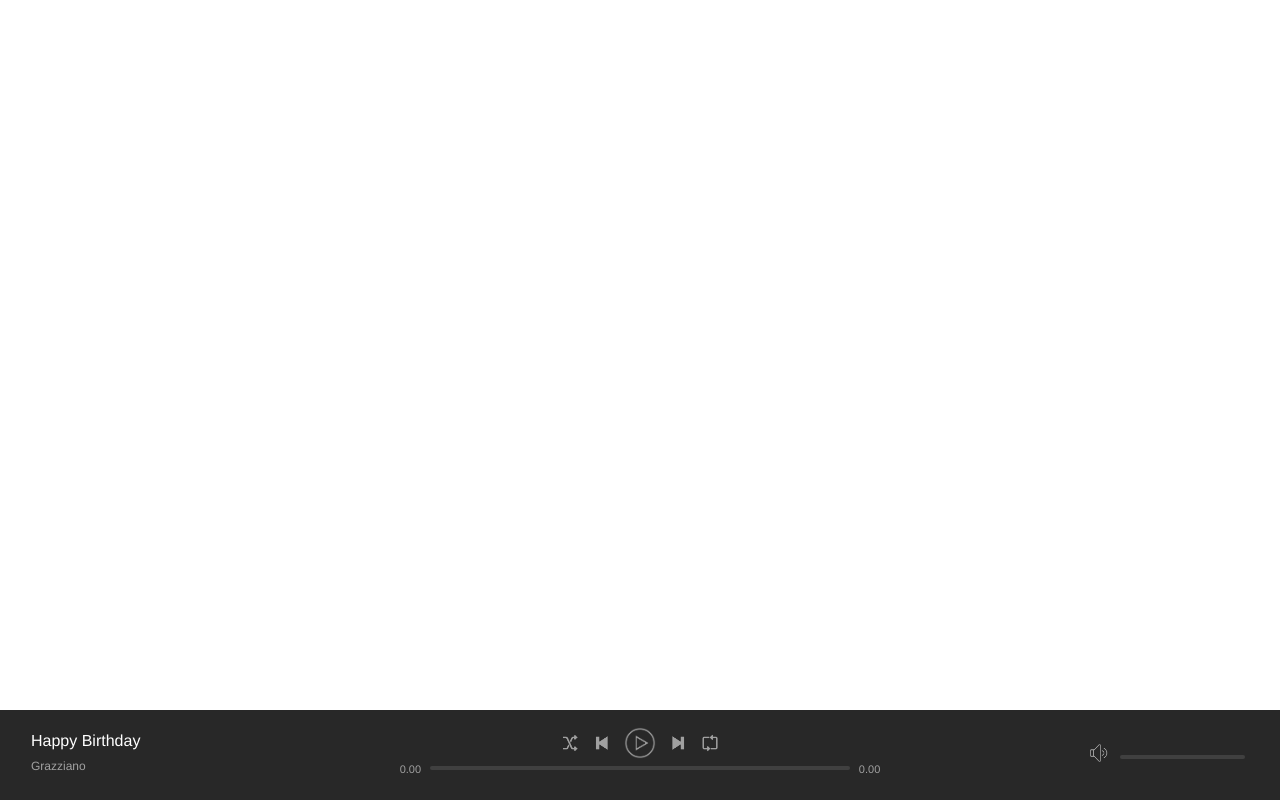
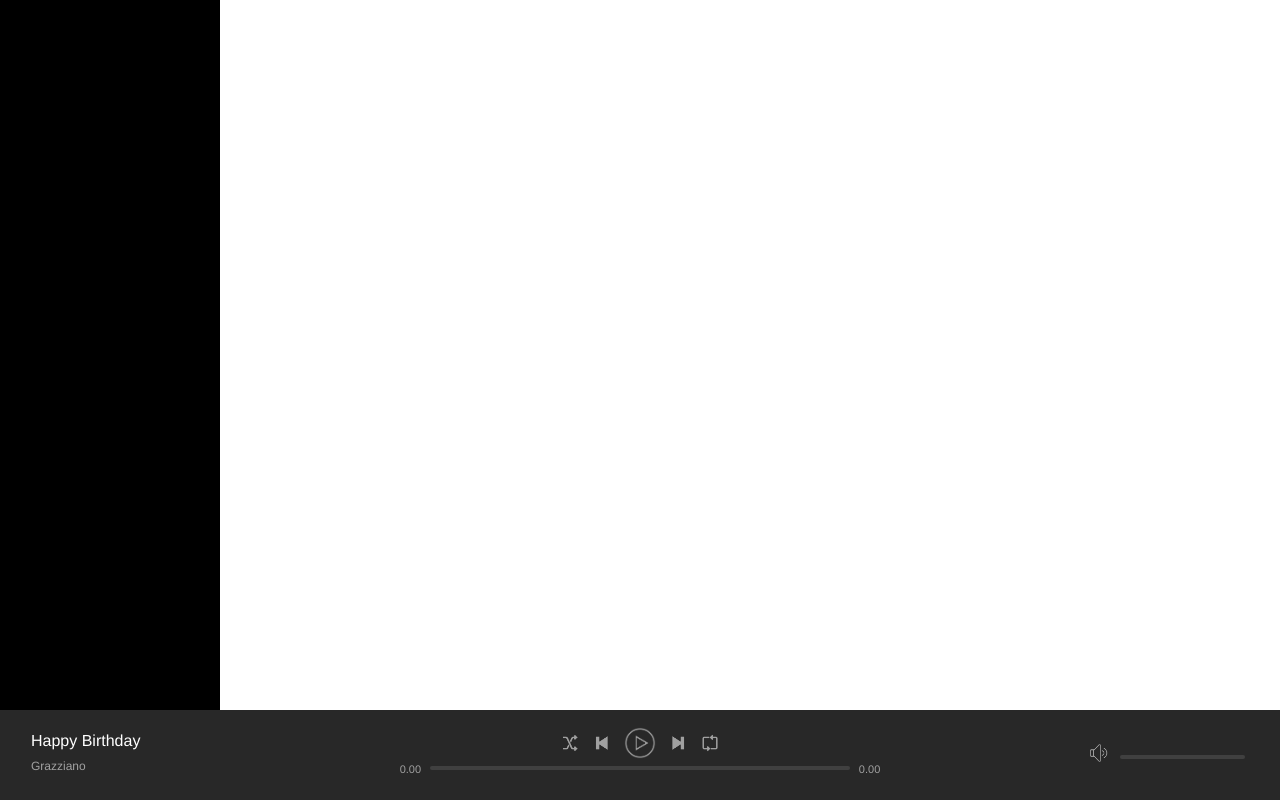
Before and after one commit to Grazziano/Slotify, a PHP site: page / in a window 1280 px wide. Run offline with PHP 8.4, Linux system fonts and the light colour scheme; the visitor is signed in with stand-in values (Sample User, id 1).

Commit message:
Creating our navigation bar container

```diff
--- a/assets/css/style.css
+++ b/assets/css/style.css
@@ -148,3 +148,12 @@ body {
     min-height: 100%;
     width: 100%;
 }
+
+#navBarContainer {
+    background-color: #000;
+    width: 220px;
+    height: 100vh;
+    position: fixed;
+    top: 0;
+    left: 0;
+}
--- a/index.php
+++ b/index.php
@@ -23,7 +23,11 @@ if (isset($_SESSION['userLoggedIn'])) {
 
     <div id="mainContainer">
 
-        <div id="topConatiner">
+        <div id="topContainer">
+
+            <div id="navBarContainer">
+
+            </div>
 
         </div>
 
```
